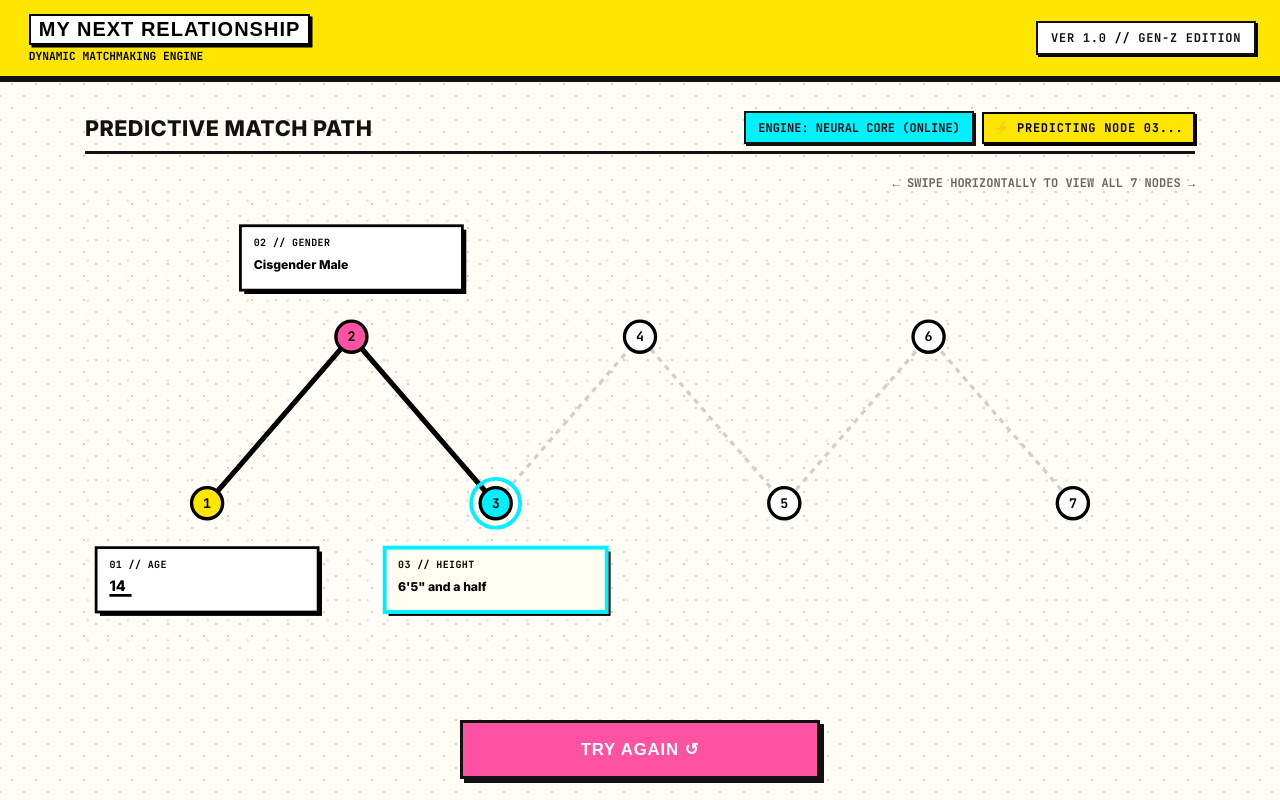
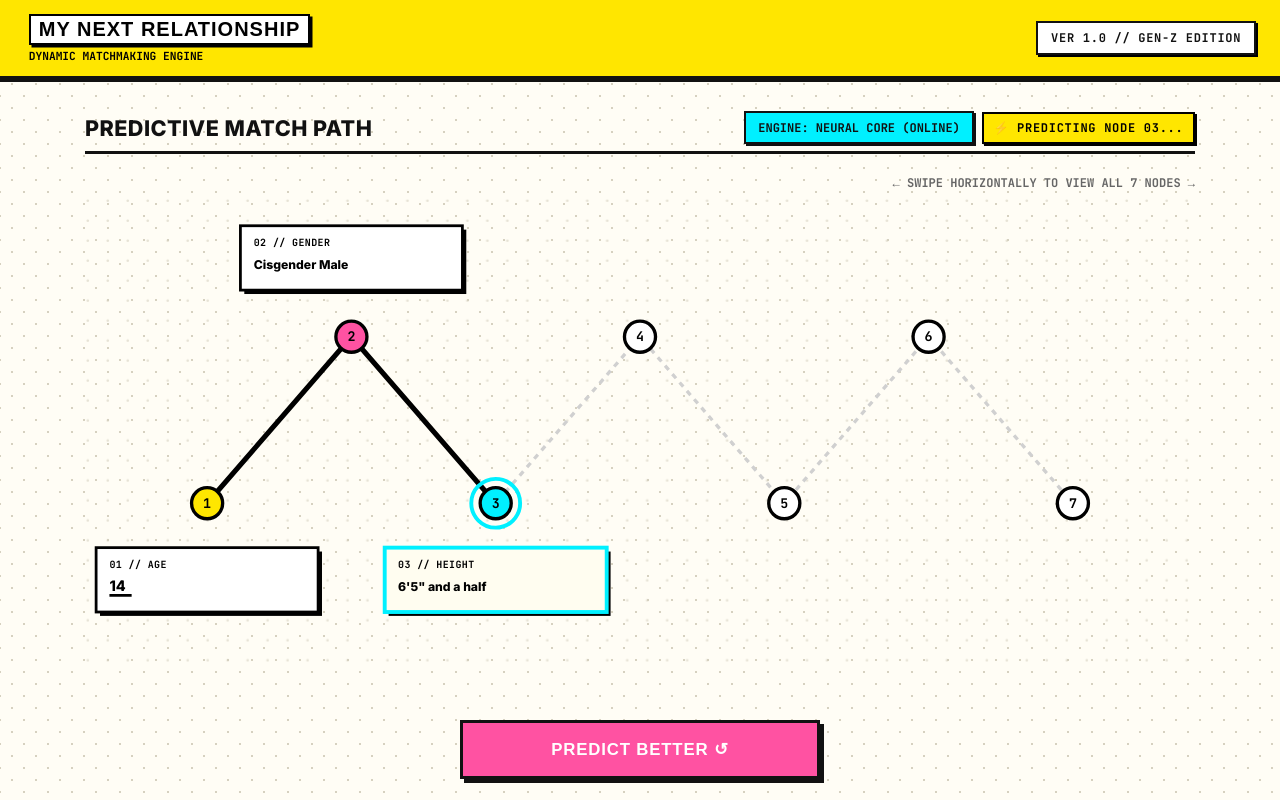
Before and after one commit to aryanpardeshi11/my-next-relationship, a React (Vite) app in the folder client/: page / in a window 1280 px wide. Both pictures are taken after a click on the button "SEE RESULTS →". Built offline with nearby package versions, Linux system fonts and the light colour scheme; no server answers.

Commit message:
Rename button label from 'TRY AGAIN' to 'PREDICT BETTER'

```diff
--- a/client/src/App.jsx
+++ b/client/src/App.jsx
@@ -198,7 +198,7 @@ export default function App() {
                 className="stark-button"
                 onClick={() => fetchRelationshipMatch(lastUserInput || { age: 24, gender: 'Female' })}
               >
-                TRY AGAIN ↺
+                PREDICT BETTER ↺
               </button>
               <button
                 className="stark-button secondary"
@@ -220,7 +220,7 @@ export default function App() {
                 style={{ width: '100%', maxWidth: '360px', justifyContent: 'center', fontSize: '1.05rem', padding: '1rem 2rem' }}
                 onClick={() => fetchRelationshipMatch(lastUserInput)}
               >
-                TRY AGAIN ↺
+                PREDICT BETTER ↺
               </button>
             </div>
           </div>
```
